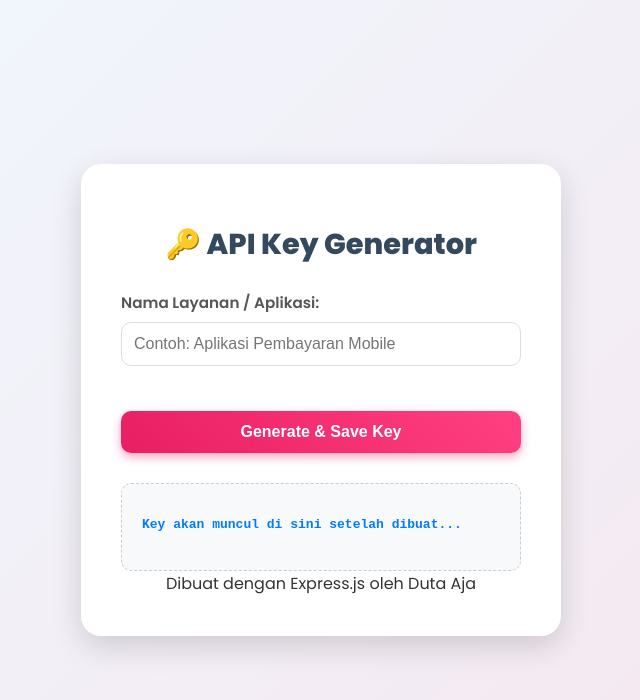
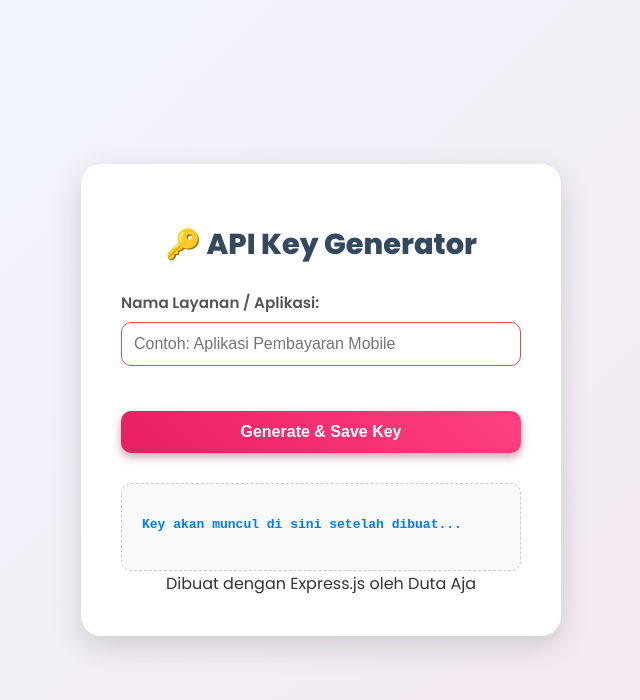
Before and after one commit to dutabrahmana/191_APIKey, a website: page public/index.html in a window 1280 px wide. Shown: the whole page, without its empty margins (319-959 px from the left). Drawn offline with Linux system fonts and the light colour scheme.

Commit message:
megubah warna tampilan din index.html

```diff
--- a/public/index.html
+++ b/public/index.html
@@ -48,7 +48,7 @@
       width: 100%;
       padding: 12px;
       margin-bottom: 20px;
-      border: 1px solid #ddd;
+      border: 1px solid #e54e4e;
       border-radius: 10px;
       box-sizing: border-box;
       font-size: 1em;
@@ -66,7 +66,7 @@
       font-weight: 600;
       transition: all 0.3s ease;
       width: 100%;
-      box-shadow: 0 4px 10px rgba(233, 30, 99, 0.4);
+      box-shadow: 0 4px 10px rgba(129, 25, 60, 0.4);
       margin-top: 10px;
     }
 
```
